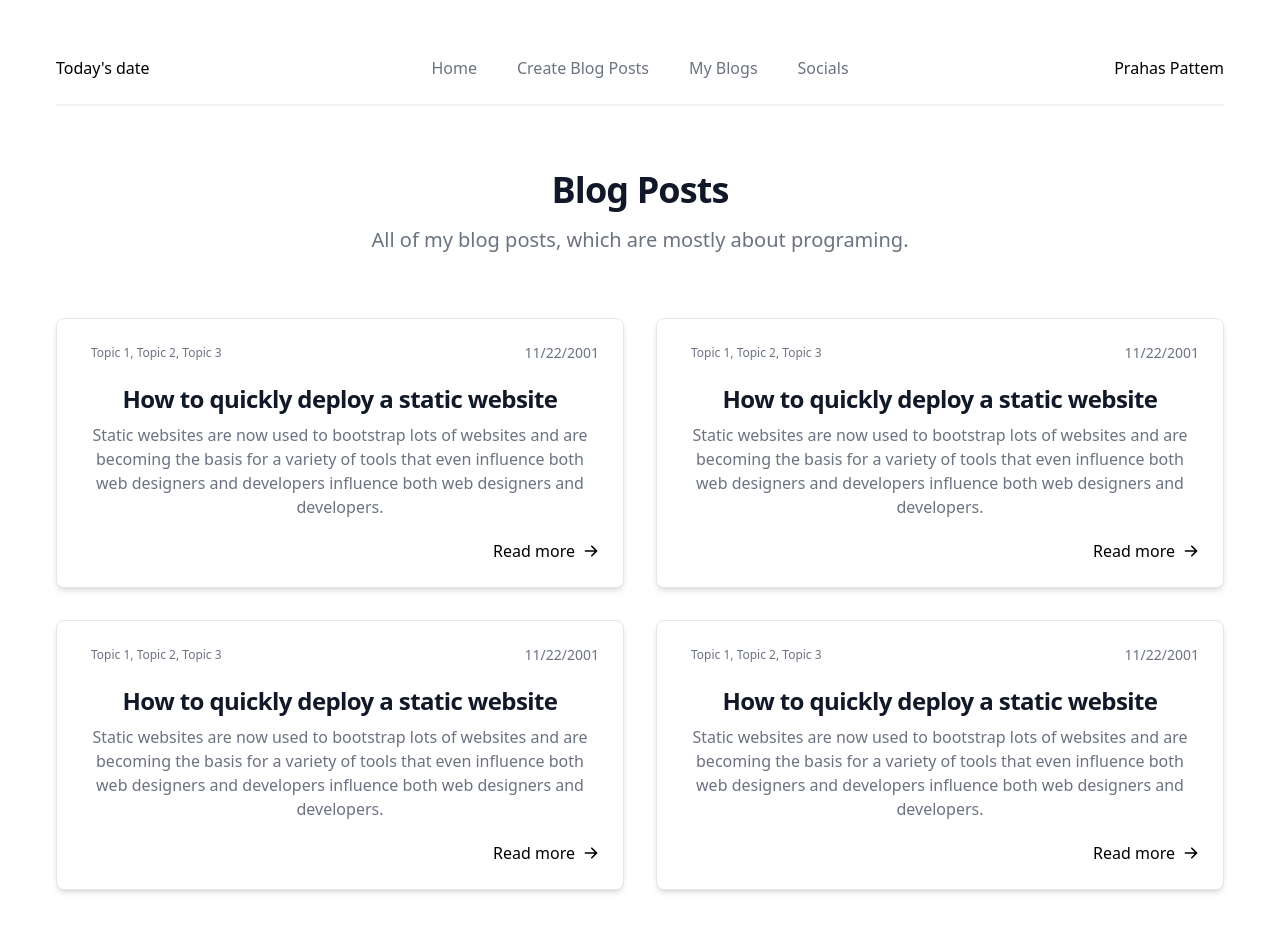
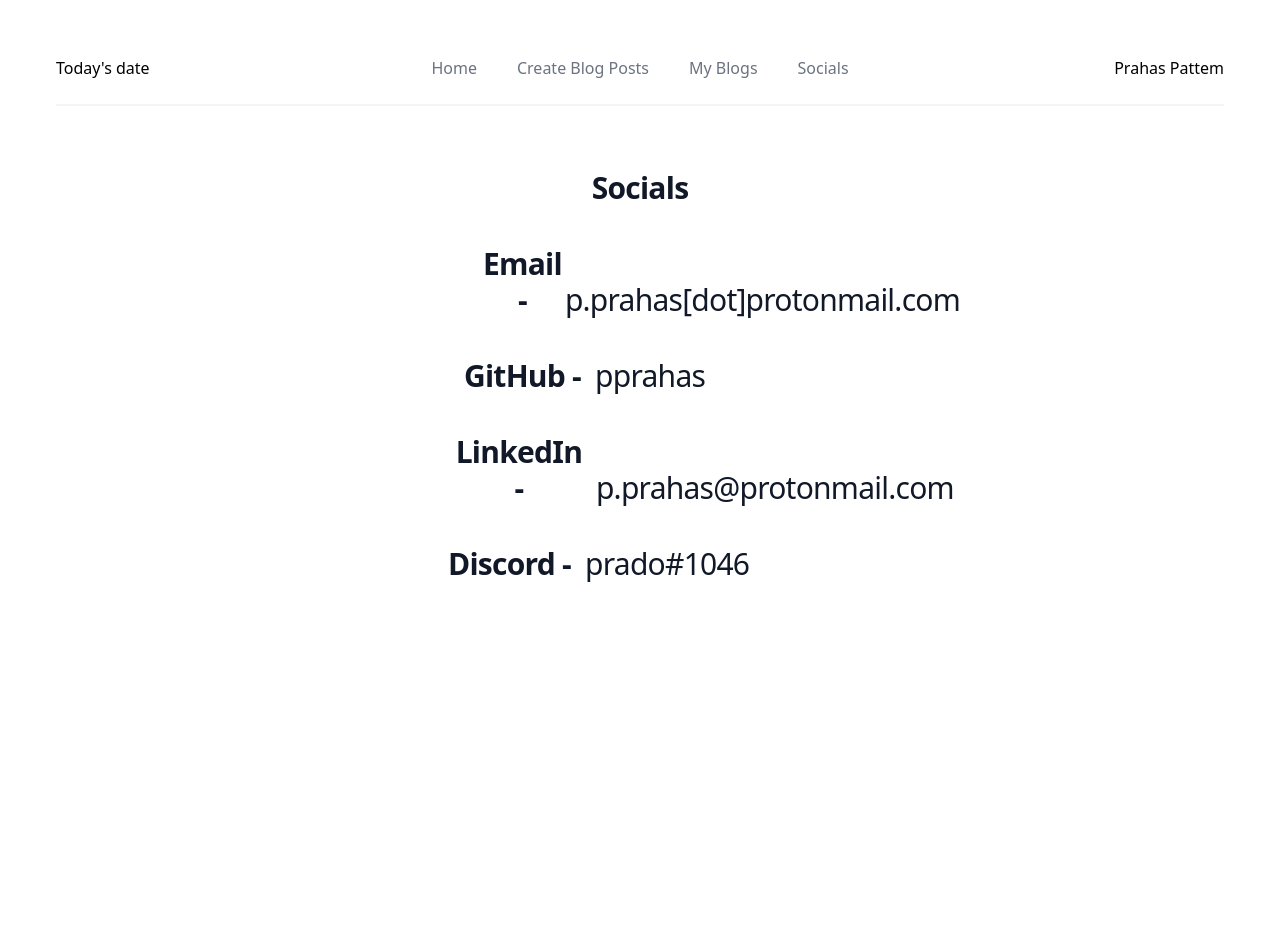
Before and after one commit to pprahas/blog, a React (Vite) app in the folder frontend/: page /socials in a window 1280 px wide. Shown: the top 932 px of the page. After the commit the page ends 800 px from the top, so only its background shows below. Built offline with nearby package versions, Linux system fonts and the light colour scheme.

Commit message:
added socials but need to css more

```diff
--- a/frontend/src/App.jsx
+++ b/frontend/src/App.jsx
@@ -2,6 +2,7 @@ import { useState } from "react";
 import reactLogo from "./assets/react.svg";
 import "./App.css";
 import ViewBlogs from "./pages/ViewBlogs";
+import Socials from "./pages/Socials";
 import { BrowserRouter, Routes, Route } from "react-router-dom";
 
 function App() {
@@ -12,7 +13,7 @@ function App() {
       <Routes>
         <Route path="/" element={<ViewBlogs />}></Route>
         <Route path="/blogs" element={<ViewBlogs />}></Route>
-        <Route path="/socials" element={<ViewBlogs />}></Route>
+        <Route path="/socials" element={<Socials />}></Route>
       </Routes>
     </BrowserRouter>
   );
--- /dev/null
+++ b/frontend/src/pages/Socials.jsx
@@ -0,0 +1,50 @@
+import Navbar from "../components/Navbar";
+export default function Example(props) {
+  return (
+    <>
+      <Navbar />
+      <section className="bg-white dark:bg-gray-900">
+        <div className="py-8 px-4 mx-auto max-w-screen-xl lg:py-16 lg:px-6">
+          <div className="mx-auto max-w-screen-sm text-center lg:mb-16 mb-8">
+            <h2 className="mb-4 text-2xl lg:text-3xl tracking-tight font-extrabold text-gray-900 dark:text-white">
+              Socials
+            </h2>
+            <div className="mt-10">
+              <h2 className="ml-40 flex mb-4 text-2xl lg:text-3xl tracking-tight font-semibold text-gray-900 dark:text-white">
+                Email -{" "}
+                <p className="font-light">&nbsp; p.prahas[dot]protonmail.com</p>
+              </h2>
+              <a
+                href="https://github.com/pprahas"
+                target="_blank"
+                className="mt-10 ml-36 flex mb-4 text-2xl lg:text-3xl tracking-tight font-semibold text-gray-900 dark:text-white"
+              >
+                GitHub - <p className="font-light">&nbsp; pprahas</p>
+              </a>
+              <a
+                href="https://www.linkedin.com/in/pprahas/"
+                target="_blank"
+                className="mt-10 ml-32 flex mb-4 text-2xl lg:text-3xl tracking-tight font-semibold text-gray-900 dark:text-white"
+              >
+                LinkedIn -{" "}
+                <p className="font-light">&nbsp; p.prahas@protonmail.com</p>
+              </a>
+              <a
+                href="https://www.linkedin.com/in/pprahas/"
+                target="_blank"
+                className="mt-10 ml-32 flex mb-4 text-2xl lg:text-3xl tracking-tight font-semibold text-gray-900 dark:text-white"
+              >
+                Discord - <p className="font-light">&nbsp; prado#1046</p>
+              </a>
+            </div>
+
+            {/* <p className="font-light text-gray-500 sm:text-xl dark:text-gray-400">
+              All of my blog posts, which are mostly about programing.
+            </p> */}
+          </div>
+          <div className="grid gap-8 lg:grid-cols-2"></div>
+        </div>
+      </section>
+    </>
+  );
+}
```
